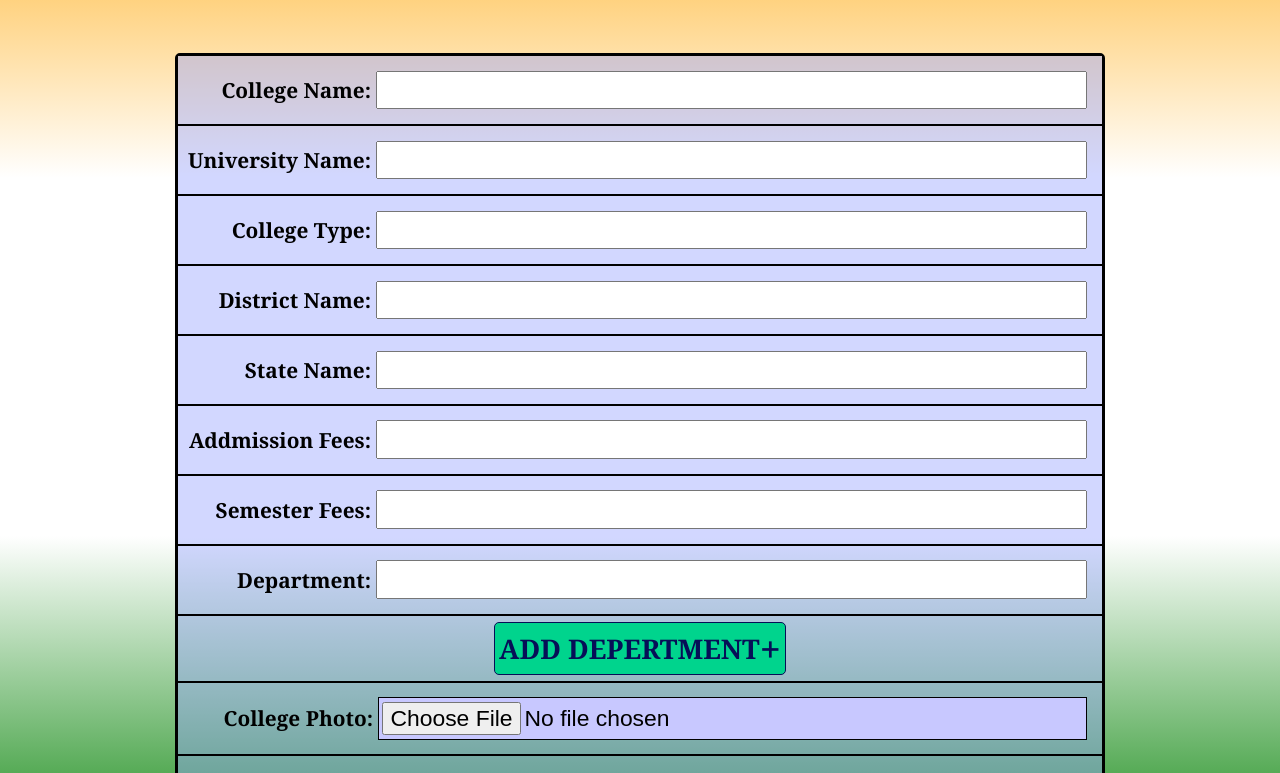
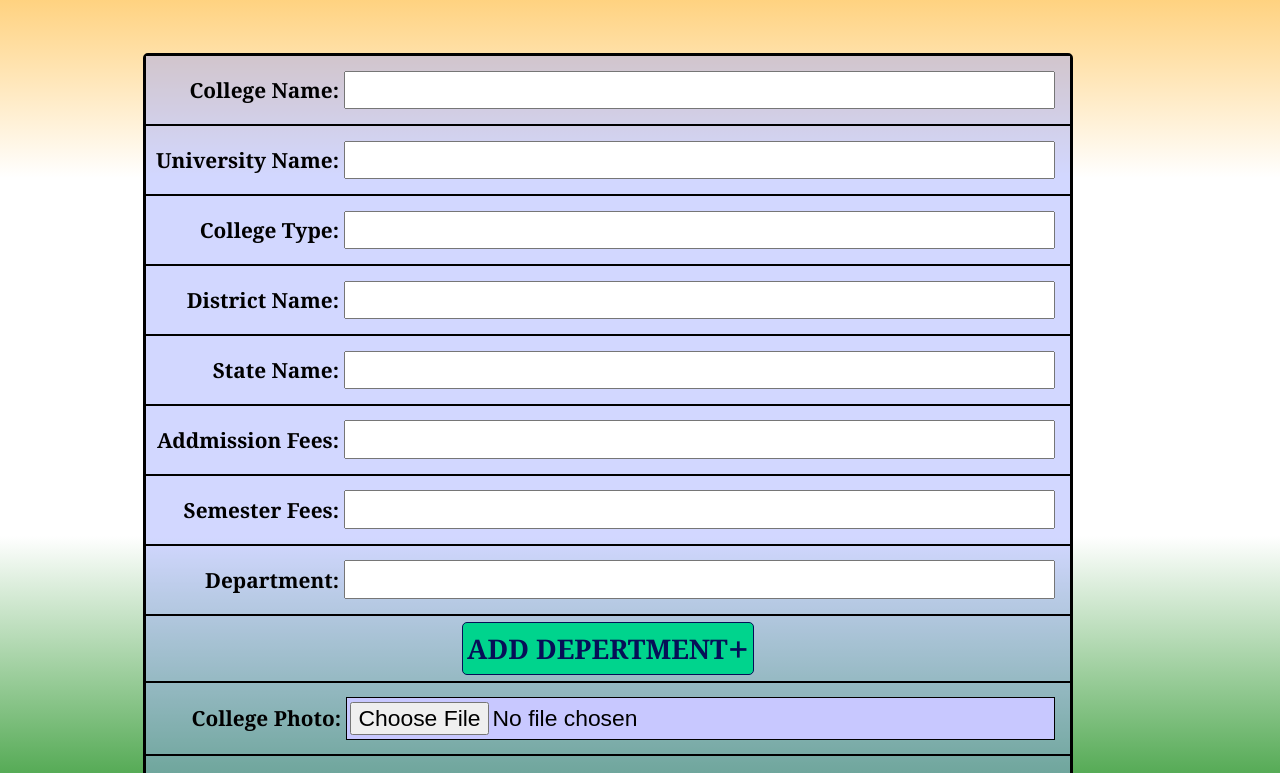
Before and after one commit to gAhammadReja/college-project, a website: page adminPage/admin.html in a window 1280 px wide. Shown: the part 180-953 px from the top of the page. Drawn offline with Linux system fonts and the light colour scheme.

Commit message:
Update admin.html

```diff
--- a/adminPage/admin.html
+++ b/adminPage/admin.html
@@ -11,6 +11,7 @@
         }
         body{
             background: linear-gradient(orange,white,white,green);
+          max-width:95vw;
         }
         nav div{
             background-color: rgba(34, 3, 80, 0.769);
```
